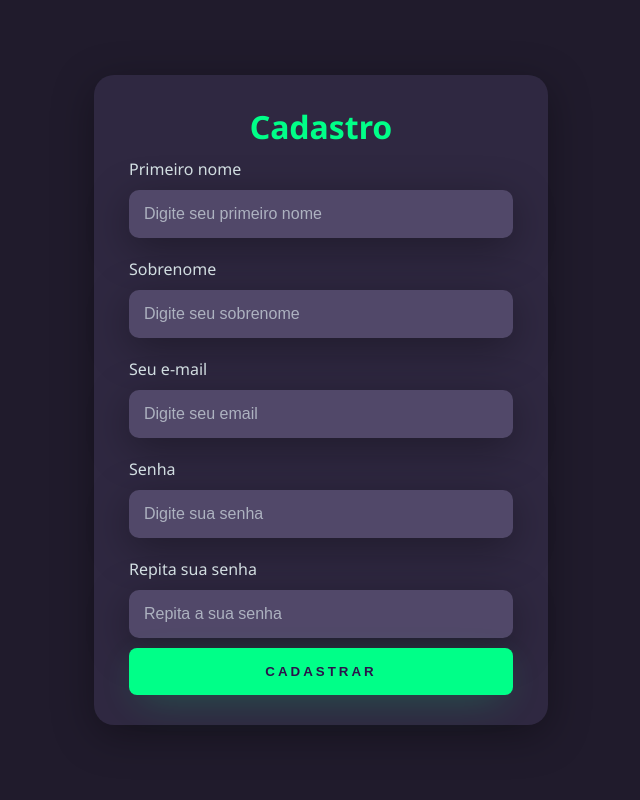
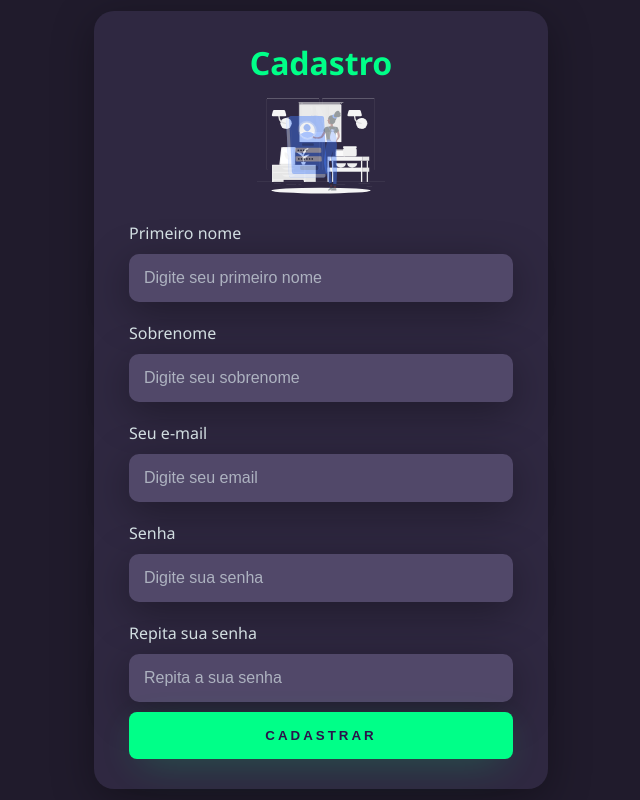
Before and after one commit to Cristiano-Lobo/adotspet, a website: page public/cadastro.html in a window 1280 px wide. Shown: the whole page, without its empty margins (319-959 px from the left). Drawn offline with Linux system fonts and the light colour scheme.

Commit message:
Página cadastro

```diff
--- a/public/cadastro.html
+++ b/public/cadastro.html
@@ -14,6 +14,8 @@
         <div class="right-login">
             <div class="card-login">
                 <h1>Cadastro</h1>
+                <img src="register.svg" class="left-register-image" alt="Register animaccao">
+
                 <div class="textfield">
                     <label for="usuario">Primeiro nome</label>
                     <input  id="firstName" type="text" name="firstName" placeholder="Digite seu primeiro nome">
--- a/public/style.css
+++ b/public/style.css
@@ -34,6 +34,11 @@ body{
 .left-login-image{
     font-size: 3vs;
     width: 35vw;
+}
+
+.left-register-image{
+    font-size: 3vs;
+    width: 10vw;
 }
 
 .right-login{
```
Also changed, not shown: public/register.svg (added).
